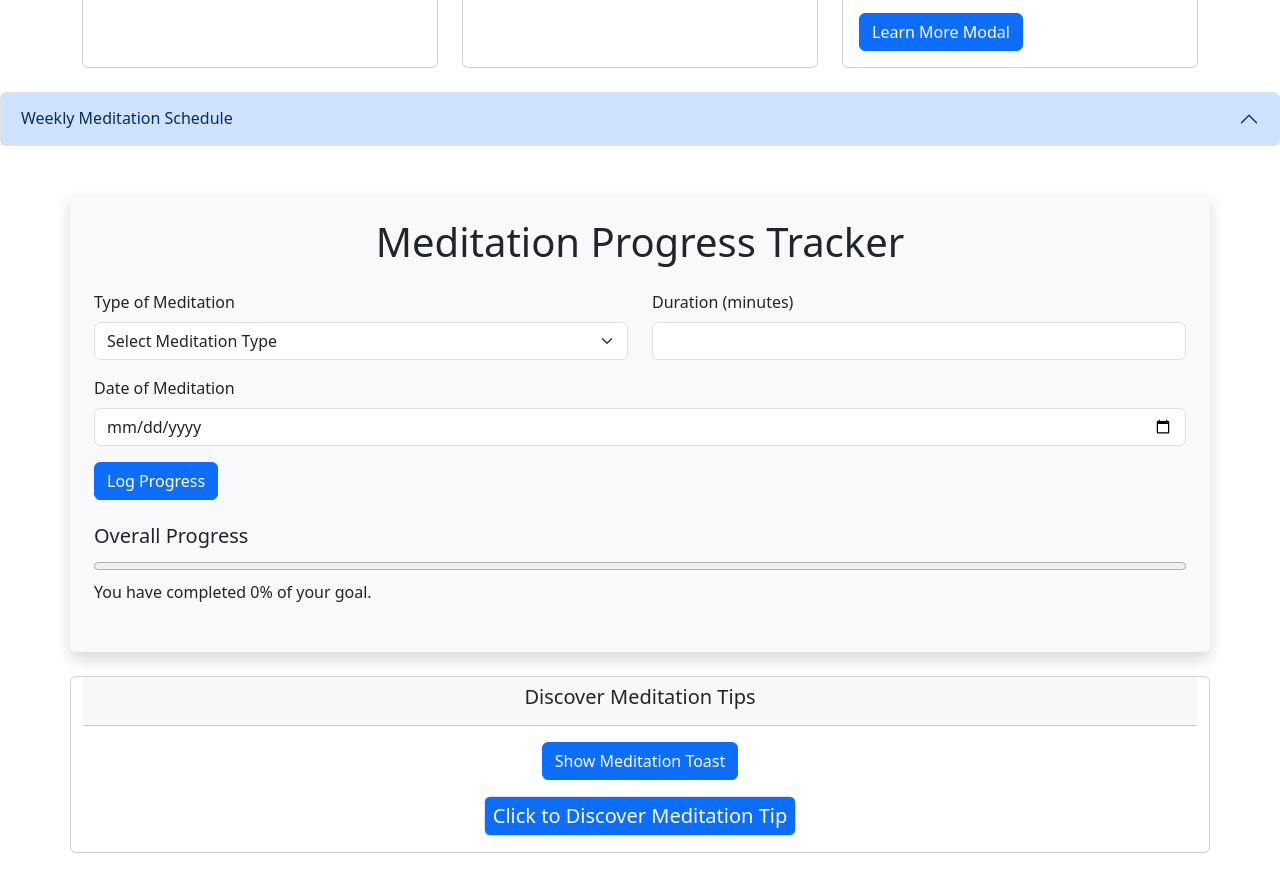
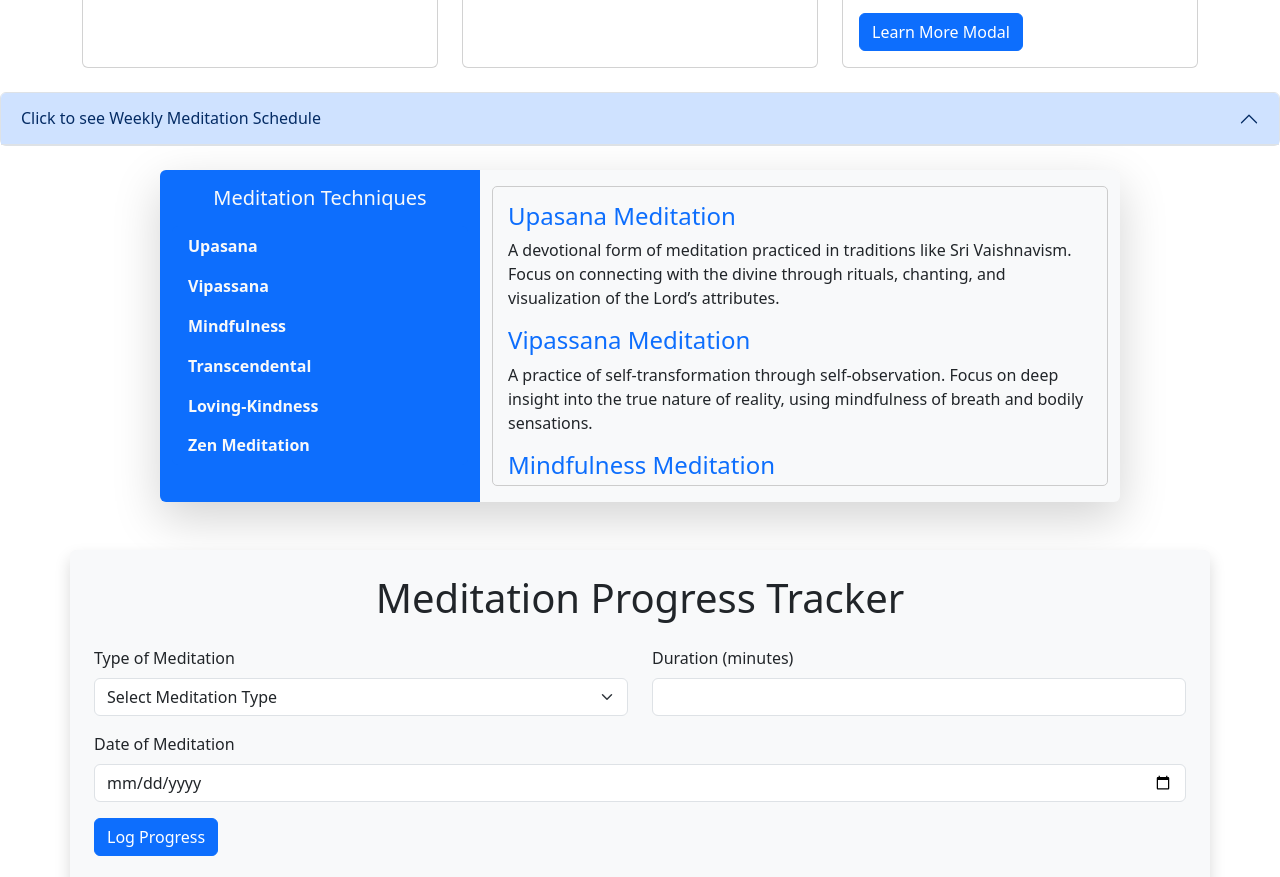
Before and after one commit to captainspeedy68/meditation-bootstrap-demo, a plain HTML site: page index.html in a window 1280 px wide. Shown: the part 888-1765 px from the top of the page. Drawn offline with nearby package versions, Linux system fonts and the light colour scheme.

Commit message:
scroolspy component

```diff
--- a/index.html
+++ b/index.html
@@ -383,7 +383,7 @@
             aria-expanded="false"
             aria-controls="collapseOne"
           >
-            Weekly Meditation Schedule
+            Click to see Weekly Meditation Schedule
           </button>
         </h2>
         <div
@@ -444,6 +444,73 @@
         </div>
       </div>
     </div>
+
+    <!-- Scroll Spy -->
+    <div class="row w-75 mx-auto my-4 shadow-lg rounded bg-light">
+      <!-- List Group -->
+      <div class="col-md-4 py-3 bg-primary text-light rounded-start">
+        <h5 class="text-center mb-3">Meditation Techniques</h5>
+        <div id="list-example" class="list-group">
+          <a class="list-group-item list-group-item-action bg-primary text-light border-0 fw-bold hover-shadow" href="#list-item-1">
+            Upasana
+          </a>
+          <a class="list-group-item list-group-item-action bg-primary text-light border-0 fw-bold hover-shadow" href="#list-item-2">
+            Vipassana
+          </a>
+          <a class="list-group-item list-group-item-action bg-primary text-light border-0 fw-bold hover-shadow" href="#list-item-3">
+            Mindfulness
+          </a>
+          <a class="list-group-item list-group-item-action bg-primary text-light border-0 fw-bold hover-shadow" href="#list-item-4">
+            Transcendental
+          </a>
+          <a class="list-group-item list-group-item-action bg-primary text-light border-0 fw-bold hover-shadow" href="#list-item-5">
+            Loving-Kindness
+          </a>
+          <a class="list-group-item list-group-item-action bg-primary text-light border-0 fw-bold hover-shadow" href="#list-item-6">
+            Zen Meditation
+          </a>
+        </div>
+      </div>
+
+      <!-- Scrollable Content -->
+      <div class="col-md-8 py-3">
+        <div
+          data-bs-spy="scroll"
+          data-bs-target="#list-example"
+          data-bs-smooth-scroll="true"
+          class="scrollspy-example overflow-auto"
+          style="height: 300px; padding: 15px; border: 1px solid #ccc; border-radius: 5px;"
+          tabindex="0"
+        >
+          <h4 id="list-item-1" class="text-primary">Upasana Meditation</h4>
+          <p>
+            A devotional form of meditation practiced in traditions like Sri Vaishnavism. Focus on connecting with the divine through rituals, chanting, and visualization of the Lord’s attributes.
+          </p>
+          <h4 id="list-item-2" class="text-primary">Vipassana Meditation</h4>
+          <p>
+            A practice of self-transformation through self-observation. Focus on deep insight into the true nature of reality, using mindfulness of breath and bodily sensations.
+          </p>
+          <h4 id="list-item-3" class="text-primary">Mindfulness Meditation</h4>
+          <p>
+            Focus on your breath and the present moment. Observe your thoughts without judgment and let them pass like clouds in the sky.
+          </p>
+          <h4 id="list-item-4" class="text-primary">Transcendental Meditation</h4>
+          <p>
+            Use a mantra to transcend distractions and reach a state of deep relaxation and inner calm.
+          </p>
+          <h4 id="list-item-5" class="text-primary">Loving-Kindness Meditation</h4>
+          <p>
+            Cultivate an attitude of compassion and love by repeating phrases like "May I be happy, may you be safe."
+          </p>
+          <h4 id="list-item-6" class="text-primary">Zen Meditation</h4>
+          <p>
+            Practice seated meditation (zazen) with a focus on posture, breathing, and mindfulness, often in silence.
+          </p>
+        </div>
+      </div>
+    </div>
+
+
 
     <!-- meditation progress is here -->
     <div class="container mt-5 bg-light rounded shadow p-4">
@@ -597,6 +664,10 @@
         <div class="toast-body">Aum Namo Narayanaya</div>
       </div>
     </div>
+
+
+
+
 
     <!-- grid layout section-->
     <div class="container border mt-5 p-4 bg-light rounded shadow">
```
Also changed, not shown: about.html (renamed from new2.html, +42 -12 lines).
